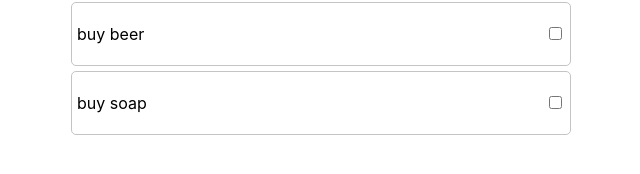
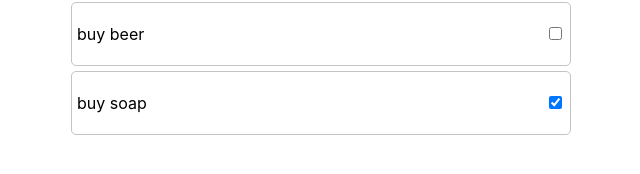
Before and after one commit to EugenyKrimsky/react-todo, a React (Create React App) app: page / in a window 1280 px wide. Shown: the part 168-342 px from the top of the page, without its empty margins (319-959 px from the left). Built offline with nearby package versions, Linux system fonts and the light colour scheme.

Commit message:
made setIsDone

```diff
--- a/src/components/js/TodoItem.jsx
+++ b/src/components/js/TodoItem.jsx
@@ -3,10 +3,12 @@ import c from '../css/TodoItem.module.css'
 
 const TodoItem = props => {
 
+    const [isDone, setIsDone] = useState(props.todo.isDone)
+
     return (
         <div className={c.TodoItem}>
             <p>{props.todo.text}</p>
-            <input type="checkbox"/>
+            <input type="checkbox" defaultChecked={isDone} onChange={() => setIsDone(!isDone)}/>
         </div>
     )
 
```
